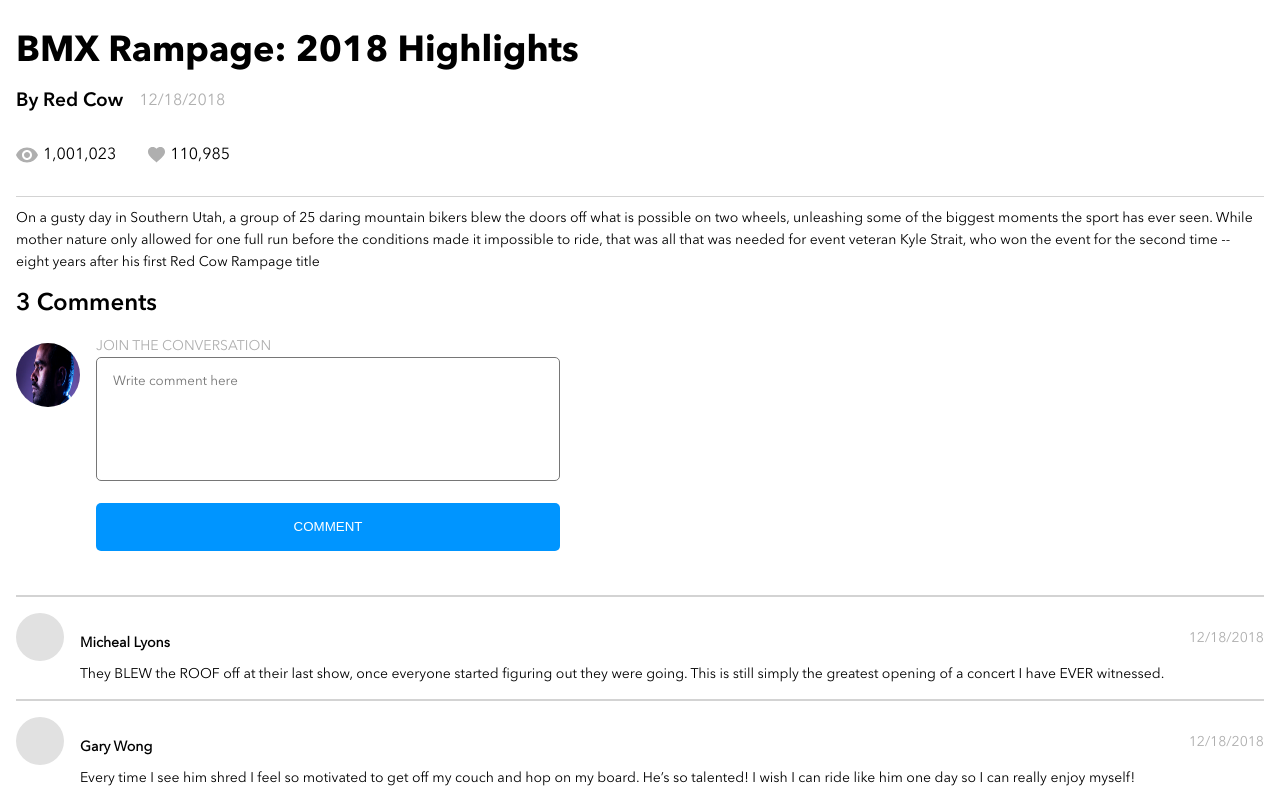
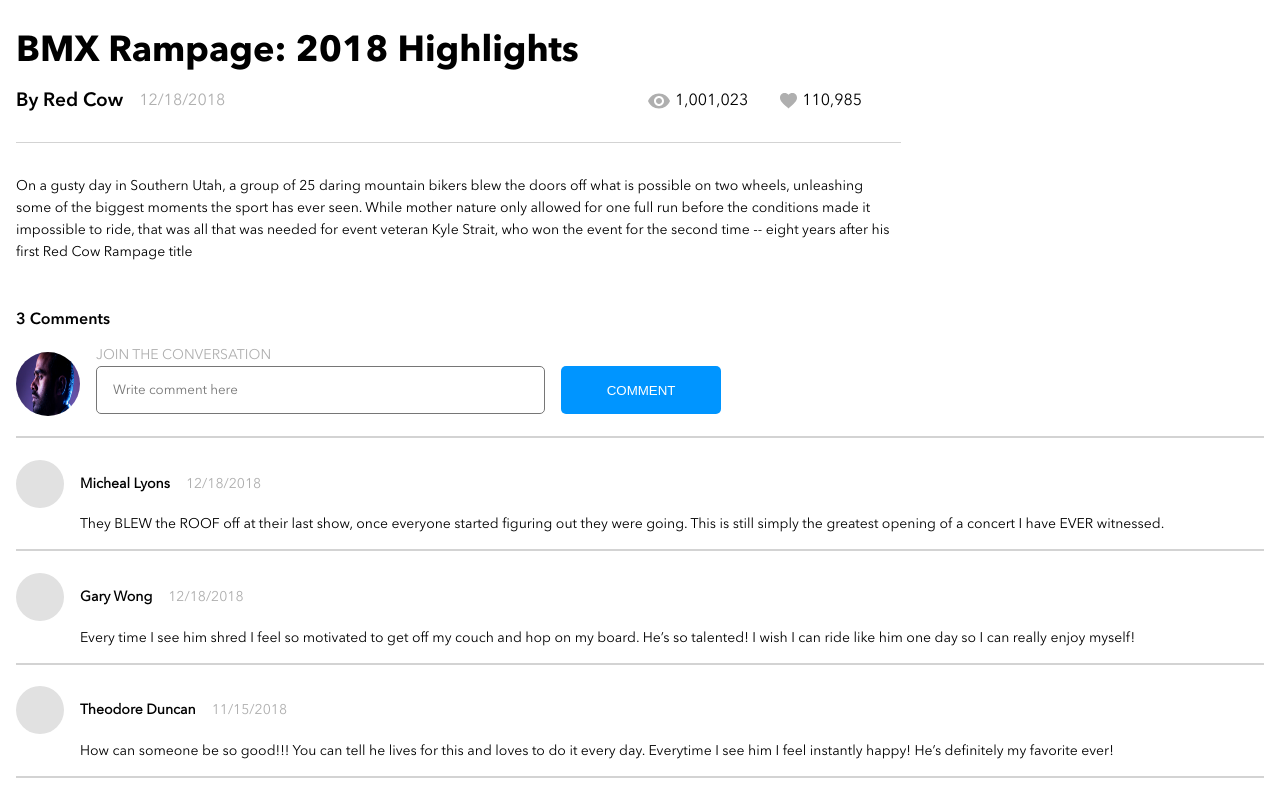
Before and after one commit to rjtbansal/rajat-bansal-brainflix, a React (Create React App) app in the folder sprint-1/: page / in a window 1280 px wide. Shown: the part 540-1338 px from the top of the page. Built offline with nearby package versions, Linux system fonts and the light colour scheme.

Commit message:
styled comments as per tablet

```diff
--- a/sprint-1/src/components/comment-form/CommentForm.jsx
+++ b/sprint-1/src/components/comment-form/CommentForm.jsx
@@ -6,7 +6,7 @@ const CommentForm = () => {
     return (
         <div className="comment-form-div">
             <img className="author-image" src={profilePic} alt="mohan-muruge" />
-            <form id="comment_form" action="" className="form">
+            <form  action="" className="form">
                 <div className="form__div">
                     <label htmlFor="comment" className="form__label">JOIN THE CONVERSATION</label>
                     <textarea className="form__textarea" name="comment" placeholder="Write comment here" id="comment" cols="30" rows="6" required></textarea>
--- a/sprint-1/src/components/comment-form/CommentForm.scss
+++ b/sprint-1/src/components/comment-form/CommentForm.scss
@@ -1,3 +1,5 @@
+@import '../../styles/mixins';
+
 textarea::placeholder{
     font-family: "Linotype";
 }
@@ -9,6 +11,7 @@ textarea::placeholder{
     margin-right: 1rem;
     margin-top: 0.5rem;
 }
+
 
 .form {
 
@@ -22,6 +25,11 @@ textarea::placeholder{
         width: 100%;
         resize: none;
         padding: 1rem;
+
+        @include tablet {
+            height: 3rem;
+            overflow: hidden;
+        }
     }
 
     &__submit-button {
@@ -34,11 +42,27 @@ textarea::placeholder{
         border-style: none;
         margin-top: 1rem;
 
+        @include tablet {
+            width: 10rem;
+            margin-left: 1rem;
+        }
+
+     }
+
+     @include tablet {
+         display: flex;
+         align-items: center;
      }
 }
 
+
 .comment-form-div {
+
     display: flex;
     margin-right: 1rem;
     padding-bottom: 1.8rem;
+
+    @include tablet {
+        padding-bottom: unset;
+    }
 }
--- a/sprint-1/src/components/comment-list/CommentList.jsx
+++ b/sprint-1/src/components/comment-list/CommentList.jsx
@@ -6,7 +6,7 @@ import './CommentList.scss'
 const CommentList = (props) => {
     return(
         <section>
-            <h2>{props.comments.length} Comments </h2>
+            <h2 className="comments__count">{props.comments.length} Comments </h2>
             <CommentForm />
             <div className="comments__displayed">
             {
--- a/sprint-1/src/components/comment-list/CommentList.scss
+++ b/sprint-1/src/components/comment-list/CommentList.scss
@@ -1,5 +1,15 @@
-.comments__displayed {
-    margin-right: 1rem;
-    padding-top: 1rem;
-    border-bottom: 2px solid lightgray;
+@import '../../styles/mixins';
+.comments {
+
+    &__displayed{
+        margin-right: 1rem;
+        padding-top: 1rem;
+        border-bottom: 2px solid lightgray;
+    }
+
+    &__count{
+        @include tablet {
+            font-size: 1rem;
+        }
+    }
 }
--- a/sprint-1/src/components/comment/Comment.scss
+++ b/sprint-1/src/components/comment/Comment.scss
@@ -1,3 +1,5 @@
+@import '../../styles/mixins';
+
 .comment {
 
     border-top: 2px solid lightgray;
@@ -5,6 +7,12 @@
     &__subdiv {
         display: flex;
         justify-content: space-between;
+
+        @include tablet {
+            justify-content: flex-start;
+            align-items: center;
+        }
+
     }
 
     &-author {
@@ -14,11 +22,21 @@
         width: 3rem;
         height: 3rem;
         background: #E1E1E1;
+
+        @include tablet {
+            margin-right: 1rem;
         }
+
+    }
 
         &__name {
             position: absolute;
             left: 5rem;
+
+            @include tablet {
+                position: static;
+                margin-right: 1rem;
+            }
         }
     }
 
--- a/sprint-1/src/components/main-video/MainVideo.jsx
+++ b/sprint-1/src/components/main-video/MainVideo.jsx
@@ -78,6 +78,7 @@ const MainVideo = props => {
             </div>
             <div className = "main__video--details">
                 <h1> {mainVideo.title} </h1>
+                <div className="main__video--div">
                     <div className="main__video--subdiv">
                         <h2 className = "main__video--author"> By {mainVideo.channel} </h2>
                         <p className="main__video--timestamp"> {mainVideo.timestamp} </p>
@@ -88,6 +89,7 @@ const MainVideo = props => {
                         <img className="likes-icon" src={likesIcon} alt="likes-icon"/>
                         <p className="main__video--figures"> {mainVideo.likes} </p>
                     </div>
+                </div>
                 <p className="main__video--description"> {mainVideo.description} </p>
                 <CommentList comments={mainVideo.comments} />
             </div>
--- a/sprint-1/src/components/main-video/MainVideo.scss
+++ b/sprint-1/src/components/main-video/MainVideo.scss
@@ -49,6 +49,7 @@
 
         &--subdiv {
             display: flex;
+            width: 100%;
         }
 
         &--timestamp {
@@ -65,6 +66,12 @@
             border-top: 1.5px solid lightgray;
             padding-top: 0.625rem;
             margin-right: 1rem;
+
+            @include tablet {
+               padding-top: 2rem;
+               width: 70%;
+               padding-bottom: 2rem;
+            }
         }
 
         &--figures {
@@ -72,7 +79,12 @@
             margin-left: 5px;
         }
 
-
+       &--div {
+           @include tablet {
+               display: flex;
+               justify-content: space-between;
+           }
+       }
     }
 }
 
```
Lines whose indentation alone changed are shown as unchanged.
